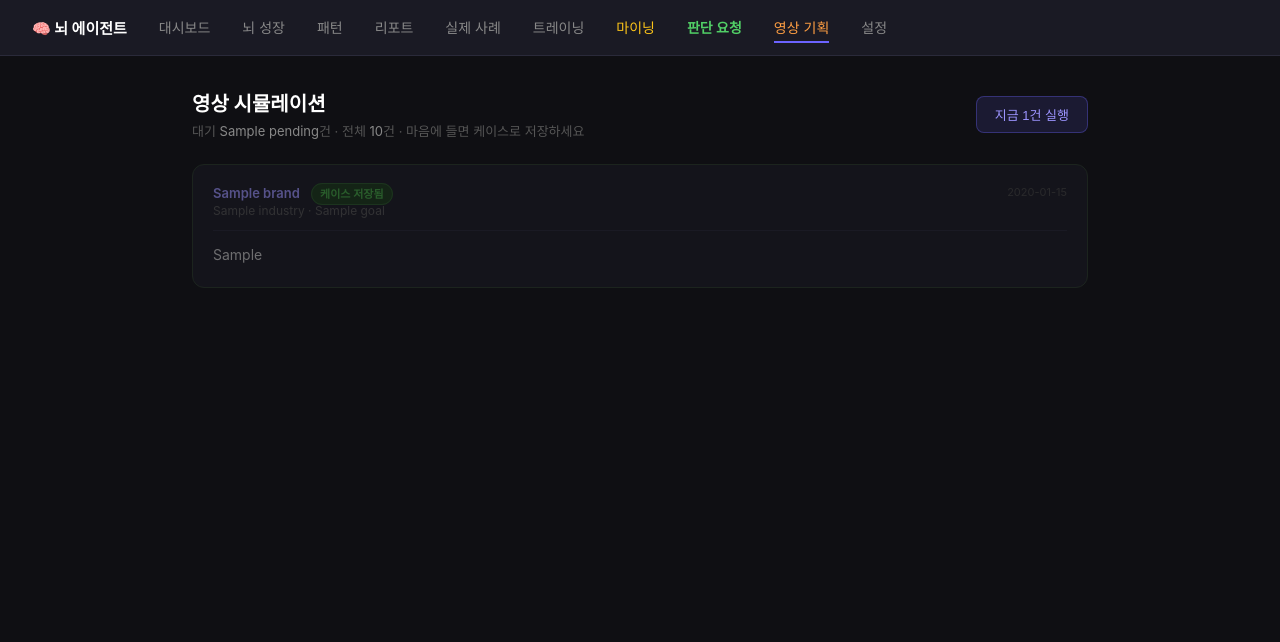
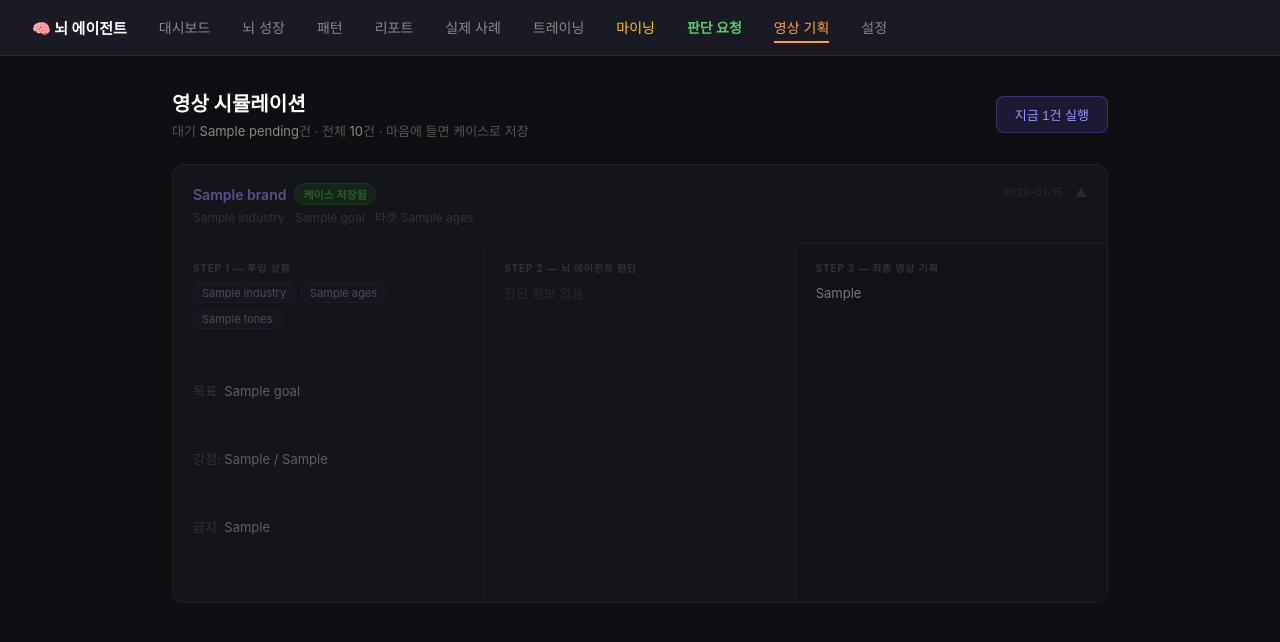
Before and after one commit to caifyhelp-cmyk/brain-agent, a Flask app: template templates/video_simulations.html in a window 1280 px wide. Shown: the top 642 px of the page. Run offline with Flask 3, Linux system fonts and the light colour scheme; the template is opened without the code that fills it: most values are stand-ins (such as "Sample title", 1, 10 or a date in 2020); parts of the project's set-up code (start-up, migrations or seed data) failed here and were passed over; some libraries are stand-ins or nearby versions.

Commit message:
feat: 영상 시뮬 상세 파이프라인 뷰 추가 (상황/뇌판단/최종기획 3단)
Co-Authored-By: Claude Sonnet 4.6 <noreply@anthropic.com>

```diff
--- a/templates/video_simulations.html
+++ b/templates/video_simulations.html
@@ -8,48 +8,80 @@
   * { box-sizing: border-box; margin: 0; padding: 0; }
   body { font-family: -apple-system, BlinkMacSystemFont, 'Segoe UI', sans-serif; background: #0f0f13; color: #e0e0e0; min-height: 100vh; }
 
-  nav { background: #1a1a24; border-bottom: 1px solid #2a2a3a; padding: 0 32px; display: flex; align-items: center; gap: 32px; height: 56px; }
+  nav { background: #1a1a24; border-bottom: 1px solid #2a2a3a; padding: 0 32px; display: flex; align-items: center; gap: 32px; height: 56px; flex-wrap: wrap; }
   nav .logo { font-weight: 700; font-size: 15px; color: #fff; }
   nav a { color: #888; text-decoration: none; font-size: 14px; padding: 4px 0; border-bottom: 2px solid transparent; transition: color 0.15s; }
   nav a:hover { color: #fff; }
-  nav a.active { color: #fff; border-bottom-color: #6c63ff; }
+  nav a.active { color: #fff; border-bottom-color: #ff9f43; }
 
-  main { padding: 32px; max-width: 960px; margin: 0 auto; }
+  main { padding: 32px; max-width: 1000px; margin: 0 auto; }
 
   .header { display: flex; justify-content: space-between; align-items: center; margin-bottom: 24px; gap: 12px; flex-wrap: wrap; }
   h1 { font-size: 20px; font-weight: 700; color: #fff; }
-  .meta { font-size: 13px; color: #555; }
+  .meta { font-size: 13px; color: #555; margin-top: 4px; }
   .meta span { color: #888; }
 
-  .btn-run { background: #6c63ff22; border: 1px solid #6c63ff55; color: #9c94ff; border-radius: 8px; padding: 8px 18px; font-size: 13px; cursor: pointer; transition: all 0.15s; }
+  .btn-run { background: #6c63ff22; border: 1px solid #6c63ff55; color: #9c94ff; border-radius: 8px; padding: 8px 18px; font-size: 13px; cursor: pointer; transition: all 0.15s; white-space: nowrap; }
   .btn-run:hover { background: #6c63ff44; border-color: #6c63ff; }
   .btn-run:disabled { opacity: 0.4; cursor: not-allowed; }
 
   .sim-list { display: flex; flex-direction: column; gap: 16px; }
 
-  .sim-card { background: #1a1a24; border: 1px solid #2a2a3a; border-radius: 12px; padding: 20px; }
+  .sim-card { background: #1a1a24; border: 1px solid #2a2a3a; border-radius: 12px; overflow: hidden; }
   .sim-card.approved { border-color: #2a3a2a; opacity: 0.5; pointer-events: none; }
-  .sim-card.dismissed { opacity: 0.25; pointer-events: none; }
+  .sim-card.dismissed { opacity: 0.2; pointer-events: none; }
 
-  .sim-header { display: flex; justify-content: space-between; align-items: flex-start; margin-bottom: 12px; gap: 12px; }
-  .sim-brand { font-size: 13px; font-weight: 600; color: #9c94ff; }
-  .sim-industry { font-size: 12px; color: #555; margin-top: 2px; }
+  /* 카드 헤더 — 항상 표시 */
+  .sim-top { padding: 18px 20px; display: flex; justify-content: space-between; align-items: flex-start; gap: 12px; cursor: pointer; }
+  .sim-top:hover { background: #1e1e2e; }
+  .sim-brand { font-size: 14px; font-weight: 600; color: #9c94ff; display: flex; align-items: center; gap: 8px; flex-wrap: wrap; }
+  .sim-industry { font-size: 12px; color: #555; margin-top: 3px; }
   .sim-date { font-size: 11px; color: #444; white-space: nowrap; }
+  .toggle-icon { font-size: 12px; color: #444; margin-top: 2px; }
 
-  .sim-plan { font-size: 14px; color: #ccc; line-height: 1.7; white-space: pre-wrap; border-top: 1px solid #252535; padding-top: 12px; margin-top: 4px; }
+  .badge { font-size: 11px; padding: 2px 8px; border-radius: 20px; font-weight: 600; }
+  .badge-pending { background: #2a2a1a; color: #aaaa44; border: 1px solid #3a3a2a; }
+  .badge-approved { background: #1a3a1a; color: #44aa44; border: 1px solid #2a5a2a; }
 
-  .sim-actions { display: flex; gap: 8px; margin-top: 14px; }
+  /* 상세 패널 */
+  .sim-detail { display: none; border-top: 1px solid #252535; }
+  .sim-detail.open { display: block; }
+
+  /* 파이프라인 3단 */
+  .pipeline { display: grid; grid-template-columns: 1fr 1fr 1fr; gap: 0; }
+  @media (max-width: 700px) { .pipeline { grid-template-columns: 1fr; } }
+
+  .pipe-block { padding: 16px 20px; border-right: 1px solid #252535; }
+  .pipe-block:last-child { border-right: none; }
+  .pipe-label { font-size: 10px; font-weight: 700; color: #555; letter-spacing: 0.08em; text-transform: uppercase; margin-bottom: 8px; }
+  .pipe-content { font-size: 13px; color: #bbb; line-height: 1.6; white-space: pre-wrap; }
+
+  /* 상황 블록 */
+  .pipe-block.situation .pipe-content { color: #aaa; }
+  .brand-row { display: flex; gap: 6px; margin-bottom: 4px; flex-wrap: wrap; }
+  .brand-tag { font-size: 11px; background: #1e1e2e; border: 1px solid #2a2a3a; border-radius: 6px; padding: 2px 8px; color: #888; }
+
+  /* 판단 블록 */
+  .pipe-block.judgment .pipe-content { color: #c9b8ff; }
+  .judgment-field { margin-bottom: 10px; }
+  .judgment-field:last-child { margin-bottom: 0; }
+  .jf-label { font-size: 10px; color: #555; font-weight: 600; margin-bottom: 3px; }
+  .jf-val { font-size: 12px; color: #bbb; line-height: 1.5; }
+  .confidence-bar { height: 4px; background: #252535; border-radius: 2px; margin-top: 4px; }
+  .confidence-fill { height: 4px; border-radius: 2px; background: linear-gradient(90deg, #6c63ff, #9c94ff); }
+
+  /* 최종 기획 블록 */
+  .pipe-block.final { background: #15151e; }
+  .pipe-block.final .pipe-content { color: #ddd; font-size: 13px; }
+
+  /* 액션 */
+  .sim-actions { display: flex; gap: 8px; padding: 14px 20px; border-top: 1px solid #252535; background: #17171f; }
   .btn-promote { background: #1a3a2a; border: 1px solid #2a5a3a; color: #6ddb9a; border-radius: 8px; padding: 7px 16px; font-size: 12px; cursor: pointer; transition: all 0.15s; }
   .btn-promote:hover { background: #1e4a32; border-color: #4dbb7a; }
   .btn-dismiss { background: none; border: 1px solid #3a2a2a; color: #884444; border-radius: 8px; padding: 7px 14px; font-size: 12px; cursor: pointer; transition: all 0.15s; }
   .btn-dismiss:hover { background: #ff6b6b22; border-color: #ff6b6b44; color: #ff6b6b; }
 
-  .badge { font-size: 11px; padding: 3px 8px; border-radius: 20px; font-weight: 600; }
-  .badge-pending { background: #2a2a1a; color: #aaaa44; border: 1px solid #3a3a2a; }
-  .badge-approved { background: #1a3a1a; color: #44aa44; border: 1px solid #2a5a2a; }
-
   .empty { text-align: center; padding: 60px; color: #555; font-size: 14px; }
-
   .toast { position: fixed; bottom: 24px; right: 24px; background: #1e3a2a; border: 1px solid #2a5a3a; color: #6ddb9a; padding: 12px 20px; border-radius: 10px; font-size: 13px; display: none; z-index: 999; }
 </style>
 </head>
@@ -73,7 +105,7 @@
   <div class="header">
     <div>
       <h1>영상 시뮬레이션</h1>
-      <p class="meta" style="margin-top:4px;">대기 <span>{{ counts.pending }}</span>건 · 전체 <span>{{ counts.total }}</span>건 · 마음에 들면 케이스로 저장하세요</p>
+      <p class="meta">대기 <span>{{ counts.pending }}</span>건 · 전체 <span>{{ counts.total }}</span>건 · 마음에 들면 케이스로 저장</p>
     </div>
     <button class="btn-run" id="btnRun" onclick="runNow()">지금 1건 실행</button>
   </div>
@@ -81,25 +113,88 @@
   {% if sims %}
   <div class="sim-list">
     {% for s in sims %}
+    {% set bj = s.brain_judgment if s.brain_judgment else {} %}
+    {% set br = s.brand if s.brand else {} %}
     <div class="sim-card {{ s.status }}" id="sim-{{ s.id }}">
-      <div class="sim-header">
+
+      <!-- 항상 보이는 헤더 -->
+      <div class="sim-top" onclick="toggle({{ s.id }})">
         <div>
           <div class="sim-brand">
-            {{ s.brand.brand_name if s.brand else '—' }}
-            {% if s.status == 'pending' %}<span class="badge badge-pending" style="margin-left:8px;">대기</span>{% endif %}
-            {% if s.status == 'approved' %}<span class="badge badge-approved" style="margin-left:8px;">케이스 저장됨</span>{% endif %}
+            {{ br.brand_name or '—' }}
+            {% if s.status == 'pending' %}<span class="badge badge-pending">대기</span>{% endif %}
+            {% if s.status == 'approved' %}<span class="badge badge-approved">케이스 저장됨</span>{% endif %}
           </div>
-          <div class="sim-industry">{{ s.brand.industry if s.brand else '' }} · {{ s.brand.goal if s.brand else '' }}</div>
+          <div class="sim-industry">{{ br.industry or '' }} · {{ br.goal or '' }} · 타겟 {{ br.ages or '' }}</div>
         </div>
+        <div style="display:flex;align-items:center;gap:12px;">
           <div class="sim-date">{{ s.created_at[:10] if s.created_at else '' }}</div>
+          <div class="toggle-icon" id="icon-{{ s.id }}">▼</div>
         </div>
-      <div class="sim-plan">{{ s.final_plan }}</div>
+      </div>
+
+      <!-- 펼쳐지는 상세 -->
+      <div class="sim-detail" id="detail-{{ s.id }}">
+        <div class="pipeline">
+
+          <!-- STEP 1: 상황 -->
+          <div class="pipe-block situation">
+            <div class="pipe-label">STEP 1 — 투입 상황</div>
+            <div class="brand-row">
+              <span class="brand-tag">{{ br.industry or '' }}</span>
+              <span class="brand-tag">{{ br.ages or '' }}</span>
+              <span class="brand-tag">{{ br.tones or '' }}</span>
+            </div>
+            <div class="pipe-content" style="margin-top:10px;">
+              <div style="margin-bottom:6px;"><span style="color:#555;">목표:</span> {{ br.goal or '' }}</div>
+              <div style="margin-bottom:6px;"><span style="color:#555;">강점:</span> {{ br.product_strengths or '' }}{% if br.extra_strength %} / {{ br.extra_strength }}{% endif %}</div>
+              <div style="margin-bottom:6px;"><span style="color:#555;">금지:</span> {{ br.forbidden_phrases or '' }}</div>
+            </div>
+          </div>
+
+          <!-- STEP 2: 뇌 에이전트 판단 -->
+          <div class="pipe-block judgment">
+            <div class="pipe-label">STEP 2 — 뇌 에이전트 판단</div>
+            {% if bj %}
+            <div class="judgment-field">
+              <div class="jf-label">핵심 판단</div>
+              <div class="jf-val">{{ bj.judgment or '' }}</div>
+            </div>
+            <div class="judgment-field">
+              <div class="jf-label">실행 방향</div>
+              <div class="jf-val">{{ bj.action or '' }}</div>
+            </div>
+            <div class="judgment-field">
+              <div class="jf-label">creative_approach</div>
+              <div class="jf-val" style="color:#9c94ff;">{{ bj.creative_approach or '' }}</div>
+            </div>
+            {% if bj.confidence is defined %}
+            <div class="judgment-field">
+              <div class="jf-label">신뢰도 {{ bj.confidence }}%</div>
+              <div class="confidence-bar"><div class="confidence-fill" style="width:{{ bj.confidence }}%"></div></div>
+            </div>
+            {% endif %}
+            {% else %}
+            <div class="pipe-content" style="color:#444;">판단 정보 없음</div>
+            {% endif %}
+          </div>
+
+          <!-- STEP 3: 최종 기획 -->
+          <div class="pipe-block final">
+            <div class="pipe-label">STEP 3 — 최종 영상 기획</div>
+            <div class="pipe-content">{{ s.final_plan or '' }}</div>
+          </div>
+
+        </div>
+
         {% if s.status == 'pending' %}
         <div class="sim-actions">
           <button class="btn-promote" onclick="promote({{ s.id }})">케이스로 저장</button>
           <button class="btn-dismiss" onclick="dismiss({{ s.id }})">삭제</button>
         </div>
         {% endif %}
+      </div>
+
     </div>
     {% endfor %}
   </div>
@@ -111,6 +206,14 @@
 <div class="toast" id="toast"></div>
 
 <script>
+function toggle(id) {
+  const detail = document.getElementById(`detail-${id}`);
+  const icon = document.getElementById(`icon-${id}`);
+  const isOpen = detail.classList.contains('open');
+  detail.classList.toggle('open', !isOpen);
+  icon.textContent = isOpen ? '▼' : '▲';
+}
+
 function showToast(msg) {
   const t = document.getElementById('toast');
   t.textContent = msg;
@@ -121,9 +224,7 @@ function showToast(msg) {
 async function promote(id) {
   const res = await fetch(`/api/video-simulations/promote/${id}`, { method: 'POST' });
   if (res.ok) {
-    const card = document.getElementById(`sim-${id}`);
-    card.classList.remove('pending');
-    card.classList.add('approved');
+    document.getElementById(`sim-${id}`).classList.replace('pending', 'approved') || document.getElementById(`sim-${id}`).classList.add('approved');
     showToast('케이스로 저장됐어요!');
   }
 }
@@ -147,7 +248,7 @@ async function runNow() {
       btn.onclick = () => location.reload();
       btn.disabled = false;
     } else {
-      const d = await res.json();
+      const d = await res.json().catch(() => ({}));
       showToast('오류: ' + (d.message || '알 수 없는 오류'));
       btn.textContent = '지금 1건 실행';
       btn.disabled = false;
@@ -158,6 +259,13 @@ async function runNow() {
     btn.disabled = false;
   }
 }
+
+// 첫 번째 카드는 기본 열림
+document.addEventListener('DOMContentLoaded', () => {
+  const first = document.querySelector('.sim-detail');
+  const firstIcon = document.querySelector('.toggle-icon');
+  if (first) { first.classList.add('open'); firstIcon.textContent = '▲'; }
+});
 </script>
 </body>
 </html>
```
Lines whose indentation alone changed are shown as unchanged.
